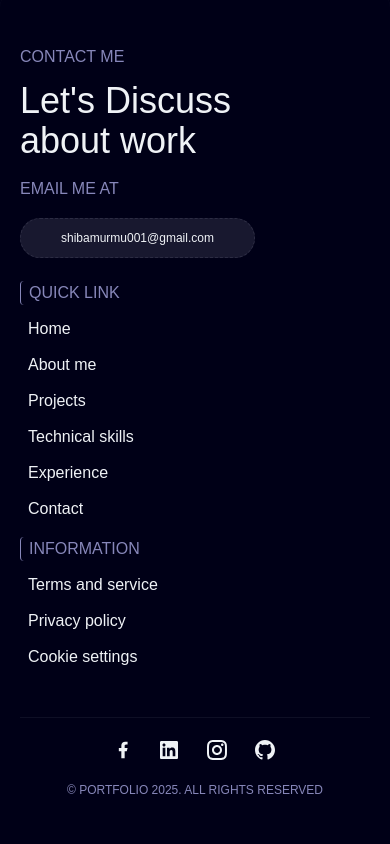
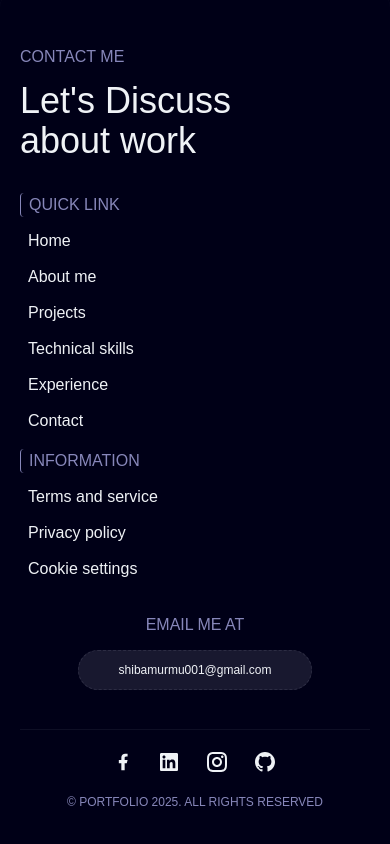
Before and after one commit to shiba-murmu/project-public-portfolio-website, a React (Vite) app: page /project-details in a window 390 px wide. Shown: the part 924-1768 px from the top of the page. Built offline with nearby package versions, Linux system fonts and the light colour scheme; a web font is replaced by a local one.

Commit message:
Email view is designed for mobile view

```diff
--- a/src/components/footer/Footer.jsx
+++ b/src/components/footer/Footer.jsx
@@ -13,10 +13,10 @@ function Footer() {
                             </span>
                         </section>
                         {/* Here one more section can be added to call the person directly */}
-                        <section className='text-(--muted-text)'>
+                        <section className=' hidden md:block text-(--muted-text)'>
                             EMAIL ME AT
                         </section>
-                        <section className='mt-2 md:mt-4'>
+                        <section className=' hidden md:block  mt-2 md:mt-4'>
                             <span className='border text-xs md:text-md p-3 rounded-full px-10 border-dashed border-(--exception-button-border) bg-(--exception-button-background) hover:bg-(--bg-color) transition duration-500 cursor-pointer'>shibamurmu001@gmail.com</span>
                         </section>
                     </div>
@@ -39,6 +39,14 @@ function Footer() {
                                 <li className='pl-2'>Privacy policy</li>
                                 <li className='pl-2'>Cookie settings</li>
                             </ul>
+                        </div>
+                        <div className='my-4 flex flex-col justify-start items-center md:hidden gap-3'>
+                            <section className='text-(--muted-text)'>
+                                EMAIL ME AT
+                            </section>
+                            <section className='mt-2 md:mt-4'>
+                                <span className='border text-xs md:text-md p-3 rounded-full px-10 border-dashed border-(--exception-button-border) bg-(--exception-button-background) hover:bg-(--bg-color) transition duration-500 cursor-pointer'>shibamurmu001@gmail.com</span>
+                            </section>
                         </div>
                     </div>
                 </div>
```
